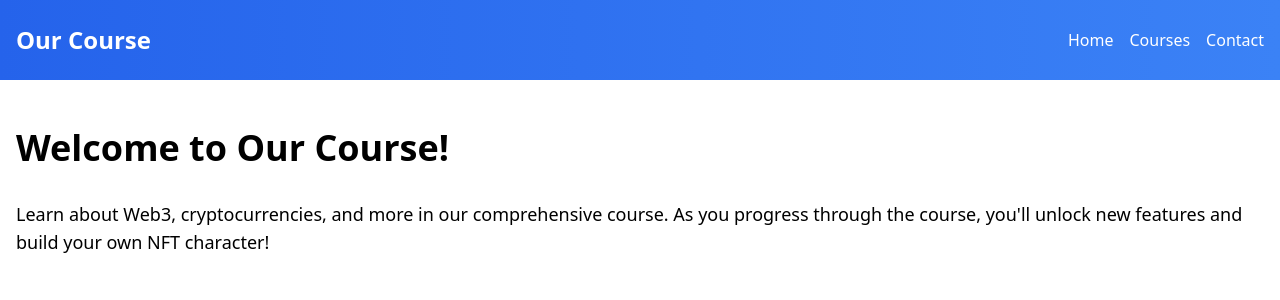
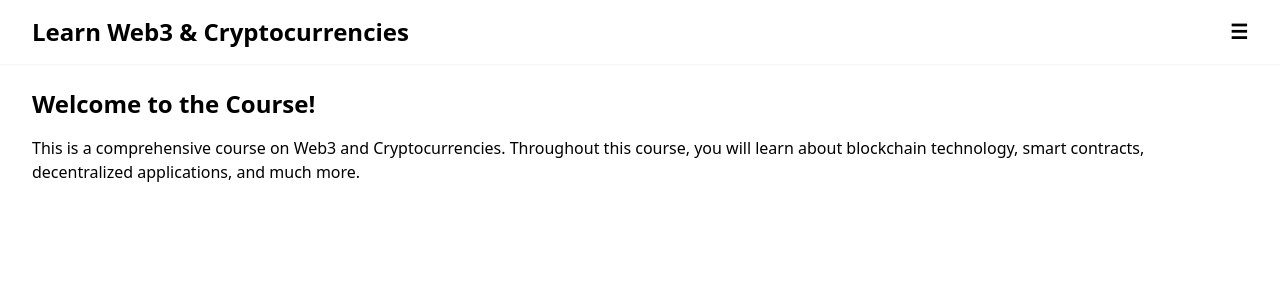
Before and after one commit to 0x7d0/wplmsweb3, a Next.js app: page / in a window 1280 px wide. Shown: the top 300 px of the page. Built offline with nearby package versions, Linux system fonts and the light colour scheme.

Commit message:
left nav added

```diff
--- /dev/null
+++ b/components/PageDropdown.js
@@ -0,0 +1,22 @@
+import React from 'react';
+import { Dropdown } from 'react-bootstrap';
+
+const PageDropdown = ({ pages }) => {
+  return (
+    <Dropdown>
+      <Dropdown.Toggle variant="primary" id="dropdown-basic">
+        Pages
+      </Dropdown.Toggle>
+
+      <Dropdown.Menu>
+        {pages.map((page) => (
+          <Dropdown.Item key={page.id} href={page.uri}>
+            {page.title}
+          </Dropdown.Item>
+        ))}
+      </Dropdown.Menu>
+    </Dropdown>
+  );
+};
+
+export default PageDropdown;
--- a/package.json
+++ b/package.json
@@ -13,7 +13,8 @@
     "react-dom": "latest",
     "tailwindcss": "^3.0.0",
     "autoprefixer": "^10.4.2",
-    "postcss": "^8.4.5"
+    "postcss": "^8.4.5",
+    "graphql-request": "^3.7.0"
   },
   "devDependencies": {
     "autoprefixer": "latest",
--- a/pages/index.js
+++ b/pages/index.js
@@ -1,40 +1,60 @@
 import Head from 'next/head';
+import { useState } from 'react';
 
 export default function Home() {
+  const [showNav, setShowNav] = useState(false);
+
+  const toggleNav = () => {
+    setShowNav(!showNav);
+  };
+
   return (
-    <div className="min-h-screen bg-white">
+    <div className="flex flex-col min-h-screen">
       <Head>
-        <title>Our Course</title>
-        <meta name="description" content="Learn Web3 and Cryptocurrencies" />
+        <title>Learn Web3 & Cryptocurrencies</title>
+        <meta name="description" content="Unlock the Future of Decentralized Technology" />
         <link rel="icon" href="/favicon.ico" />
       </Head>
 
-      <header className="bg-gradient-to-r from-blue-600 to-blue-500 py-6">
-        <div className="container mx-auto px-4">
-          <div className="flex items-center justify-between">
-            <div className="text-white font-bold text-2xl">Our Course</div>
-            <nav>
-              <ul className="flex space-x-4">
-                <li>
-                  <a href="#" className="text-white">Home</a>
-                </li>
-                <li>
-                  <a href="#" className="text-white">Courses</a>
-                </li>
-                <li>
-                  <a href="#" className="text-white">Contact</a>
-                </li>
-              </ul>
-            </nav>
+      <header className="bg-white shadow-sm">
+        <div className="container mx-auto py-4 px-4 sm:px-6 lg:px-8">
+          <div className="flex justify-between items-center">
+            <h1 className="text-2xl font-bold">Learn Web3 & Cryptocurrencies</h1>
+            <button onClick={toggleNav} className="text-xl font-bold">
+              ☰
+            </button>
           </div>
         </div>
       </header>
 
-      <main className="container mx-auto px-4 py-12">
-        <h1 className="text-4xl font-bold mb-8">Welcome to Our Course!</h1>
-        <p className="text-lg">
-          Learn about Web3, cryptocurrencies, and more in our comprehensive course. As you progress through the course, you'll unlock new features and build your own NFT character!
-        </p>
+      <main className="container mx-auto py-6 px-4 sm:px-6 lg:px-8">
+        <div className="flex">
+          {showNav && (
+            <nav className="bg-gray-200 p-4 w-64 space-y-4">
+              <h2 className="text-xl font-bold">Course Sections</h2>
+              <ul>
+                <li>
+                  <a href="#section1">1. Introduction</a>
+                </li>
+                <li>
+                  <a href="#section2">2. Blockchain Basics</a>
+                </li>
+                <li>
+                  <a href="#section3">3. Smart Contracts</a>
+                </li>
+                {/* Add more sections here */}
+              </ul>
+            </nav>
+          )}
+
+          <div className="flex-1">
+            <h2 className="text-2xl font-bold mb-4">Welcome to the Course!</h2>
+            <p>
+              This is a comprehensive course on Web3 and Cryptocurrencies. Throughout this course, you will learn about
+              blockchain technology, smart contracts, decentralized applications, and much more.
+            </p>
+          </div>
+        </div>
       </main>
     </div>
   );
--- a/styles/globals.css
+++ b/styles/globals.css
@@ -1,3 +1,9 @@
 @tailwind base;
 @tailwind components;
 @tailwind utilities;
+
+.left-sidebar {
+    position: fixed;
+    top: 2rem;
+    left: 2rem;
+  }
```
Also changed, not shown: lib/api.js (added, +22 -0 lines).
